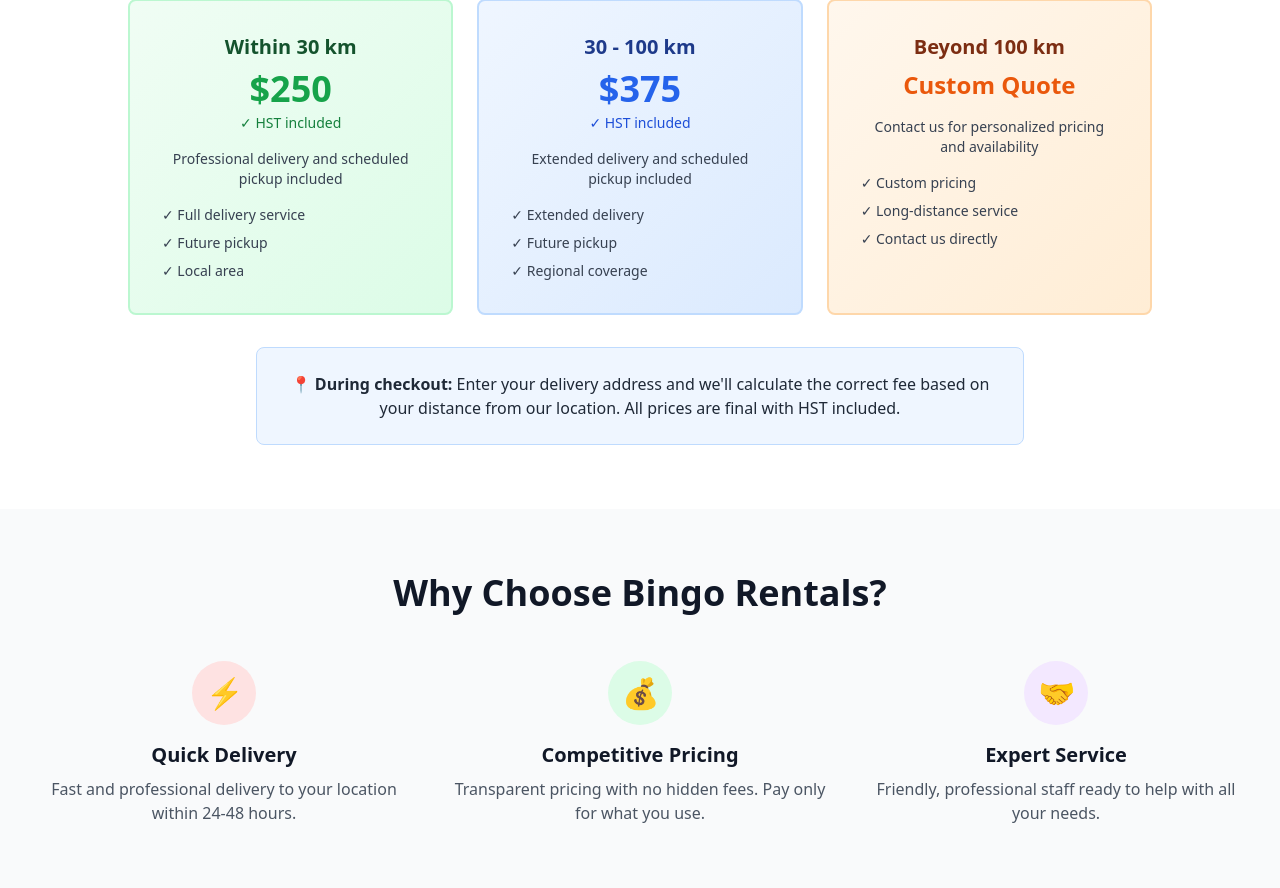
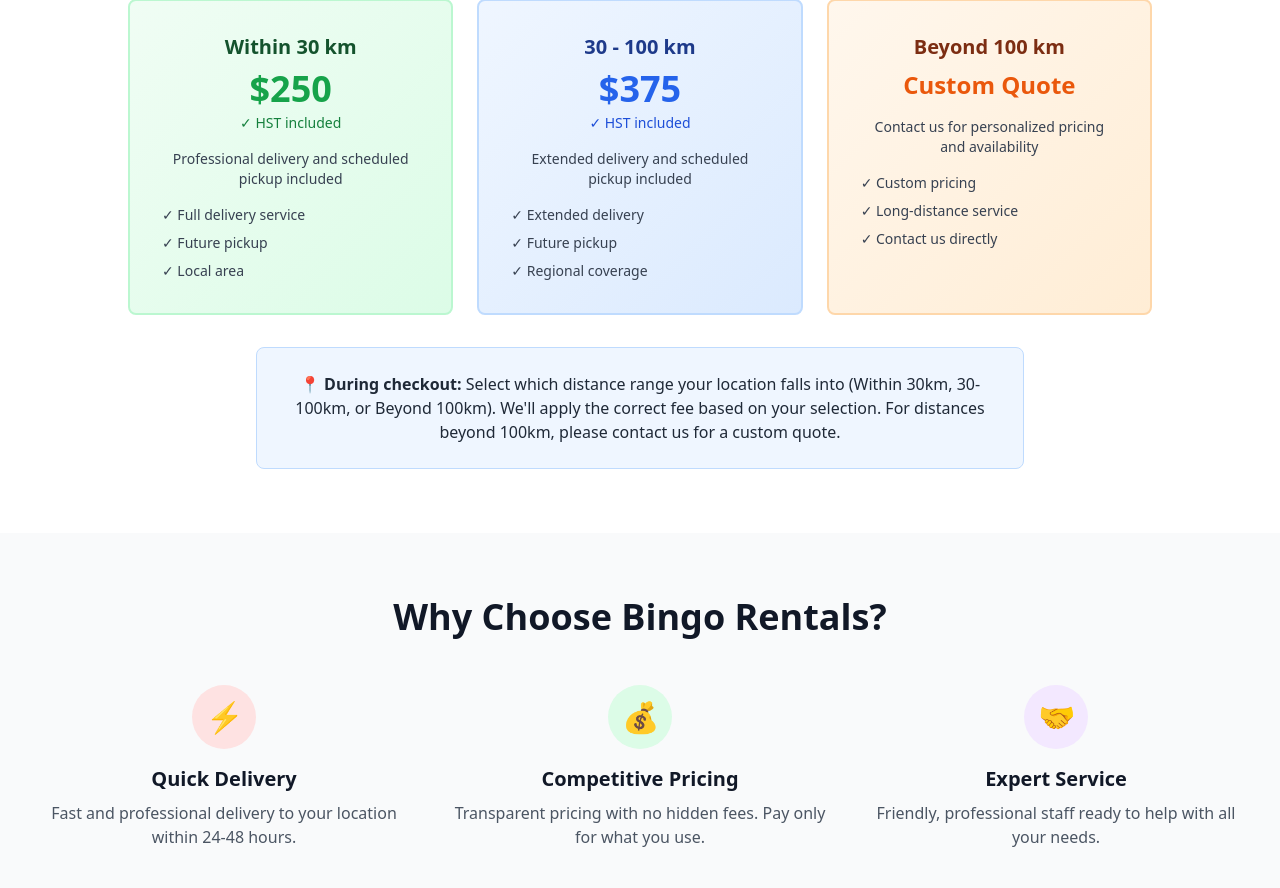
Before and after one commit to patrickodeh1/Bingo-Rentals, a Django app: page / in a window 1280 px wide. Shown: the part 1791-2679 px from the top of the page. Run offline with Django 5.2, Linux system fonts and the light colour scheme; data comes from the database, SQL or seed files in the repository; parts of the project's set-up code (start-up, migrations or seed data) failed here and were passed over; some libraries are stand-ins or nearby versions.

Commit message:
Add delivery distance range selection to booking form and update related templates

```diff
--- a/bookings/forms.py
+++ b/bookings/forms.py
@@ -4,6 +4,13 @@
 # Country codes - Canada/United States only
 COUNTRY_CODES = [
     ('+1', '+1 (Canada/United States)'),
+]
+
+# Distance range choices
+DISTANCE_RANGE_CHOICES = [
+    ('0-30', 'Within 30 km ($250)'),
+    ('30-100', '30 to 100 km ($375)'),
+    ('100+', 'Beyond 100 km (Contact for quote)'),
 ]
 
 
@@ -81,6 +88,16 @@
         })
     )
 
+    delivery_distance_range = forms.ChoiceField(
+        choices=DISTANCE_RANGE_CHOICES,
+        label='Delivery Distance Range',
+        widget=forms.RadioSelect(attrs={
+            'class': 'form-check-input',
+            'required': True
+        }),
+        help_text='Select the distance range that best matches your location'
+    )
+
     def clean(self):
         return super().clean()
 
--- a/bookings/views.py
+++ b/bookings/views.py
@@ -126,6 +126,17 @@
     if request.method == 'POST':
         form = BookingForm(request.POST)
         if form.is_valid():
+            # Get distance range from form
+            distance_range = form.cleaned_data['delivery_distance_range']
+
+            # Convert distance range to km for fee calculation
+            if distance_range == '0-30':
+                distance_km = 15  # Representative value within 30km
+            elif distance_range == '30-100':
+                distance_km = 65  # Representative value within 30-100km
+            else:  # 100+
+                distance_km = 150  # Beyond 100km
+
             # Store customer details in session
             request.session['booking_data'].update({
                 'customer_name': form.cleaned_data['customer_name'],
@@ -137,6 +148,8 @@
                 'delivery_state': form.cleaned_data['delivery_state'],
                 'delivery_zip': form.cleaned_data['delivery_zip'],
                 'delivery_notes': form.cleaned_data.get('delivery_notes', ''),
+                'delivery_distance_km': distance_km,
+                'delivery_distance_range': distance_range,
             })
 
             return redirect('booking:order_summary')
--- a/templates/landing.html
+++ b/templates/landing.html
@@ -183,7 +183,7 @@
             </div>
 
             <div class="mt-8 max-w-3xl mx-auto bg-blue-50 border border-blue-200 rounded-lg p-6 text-center">
-                <p class="text-gray-800"><strong>📍 During checkout:</strong> Enter your delivery address and we'll calculate the correct fee based on your distance from our location. All prices are final with HST included.</p>
+                <p class="text-gray-800"><strong>📍 During checkout:</strong> Select which distance range your location falls into (Within 30km, 30-100km, or Beyond 100km). We'll apply the correct fee based on your selection. For distances beyond 100km, please contact us for a custom quote.</p>
             </div>
         </div>
     </section>
```
Also changed, not shown: templates/booking/customer_details.html (+24 -0 lines).
